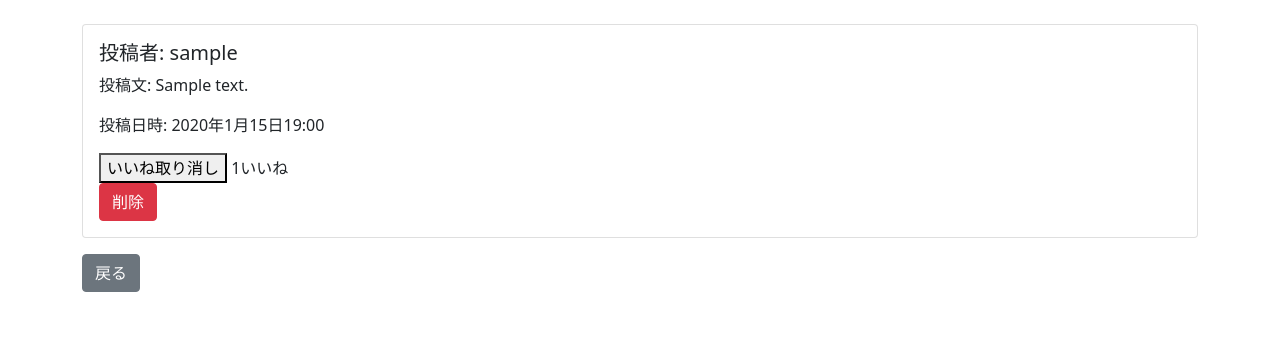
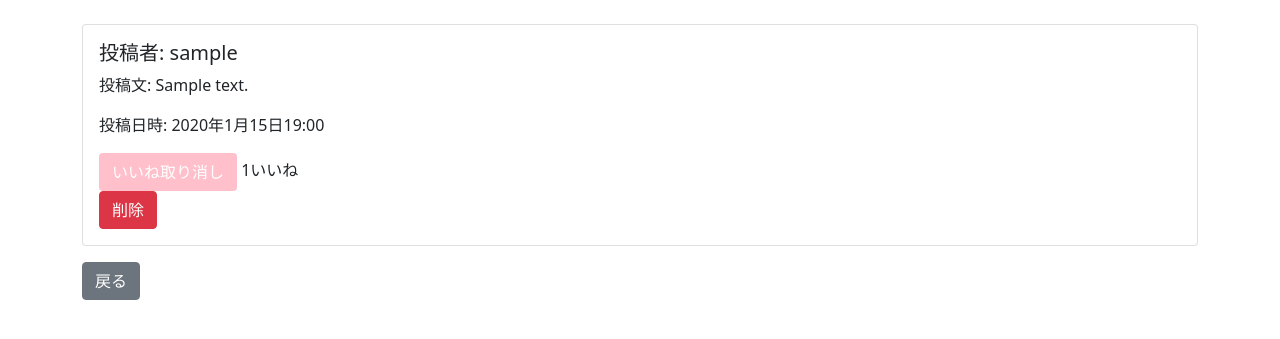
Before and after one commit to shinonome-inc/backend-final-assignment-yuuki-Morita-Yuuki, a Django app: page /tweets/1/ in a window 1280 px wide. Shown: the part 120-459 px from the top of the page. Run offline with Django 4.2, Linux system fonts and the light colour scheme; a user stored in the database is signed in; tables that the repository leaves empty hold one stand-in row (values such as "Sample post").

Commit message:
いいねボタン　CSS

```diff
--- a/static/js/like.js
+++ b/static/js/like.js
@@ -32,10 +32,14 @@ const changeStyle = (tweet_data, selector) => {
         selector.setAttribute('data-url', unlike_url);
         selector.innerHTML = "いいね取り消し";
         likes_count.textContent = tweet_data.likes_count + "いいね";
+        selector.classList.remove('btn-pink');
+        selector.classList.add('btn-white');
     } else {
         like_url = tweet_data.like_url;
         selector.setAttribute('data-url', like_url);
         selector.innerHTML = "いいね";
         likes_count.textContent = tweet_data.likes_count + "いいね";
+        selector.classList.remove('btn-white');
+        selector.classList.add('btn-pink');
     }
 }
--- a/templates/tweets/like.html
+++ b/templates/tweets/like.html
@@ -1,10 +1,21 @@
 {% block content %}
     <div>
         {% if tweet.id in like_list %}
-            <button type="button" id="tweet-{{tweet.id}}"  onclick="toggleLike(id)" data-url = "{%url 'tweets:unlike' tweet.id%}">いいね取り消し</button>
+            <button type="button" id="tweet-{{tweet.id}}" class = "btn btn-white" onclick="toggleLike(id)" data-url = "{%url 'tweets:unlike' tweet.id%}">いいね取り消し</button>
         {% else %}
-            <button type="button" id="tweet-{{tweet.id}}"  onclick="toggleLike(id)" data-url = "{%url 'tweets:like' tweet.id%}">いいね</button>
+            <button type="button" id="tweet-{{tweet.id}}" class = "btn btn-pink" onclick="toggleLike(id)"  data-url = "{%url 'tweets:like' tweet.id%}">いいね</button>
         {% endif %}
         <span id="likes_count_{{tweet.id}}">{{ tweet.likedtweet.count }}いいね</span>
     </div>
 {% endblock %}
+
+<style>
+    .btn-pink{
+        background-color: white;
+        color: pink;
+    }
+    .btn-white{
+        background-color: pink;
+        color: white;
+    }
+</style>
```
